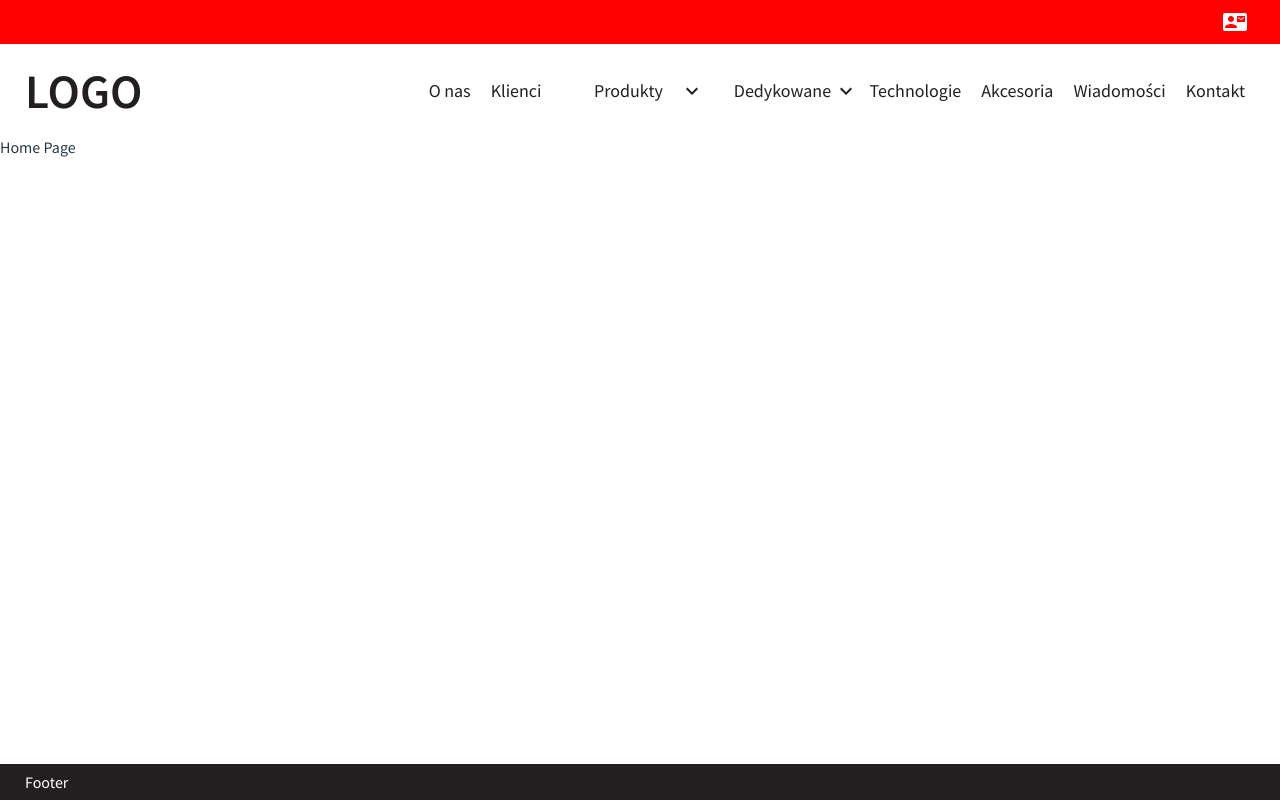
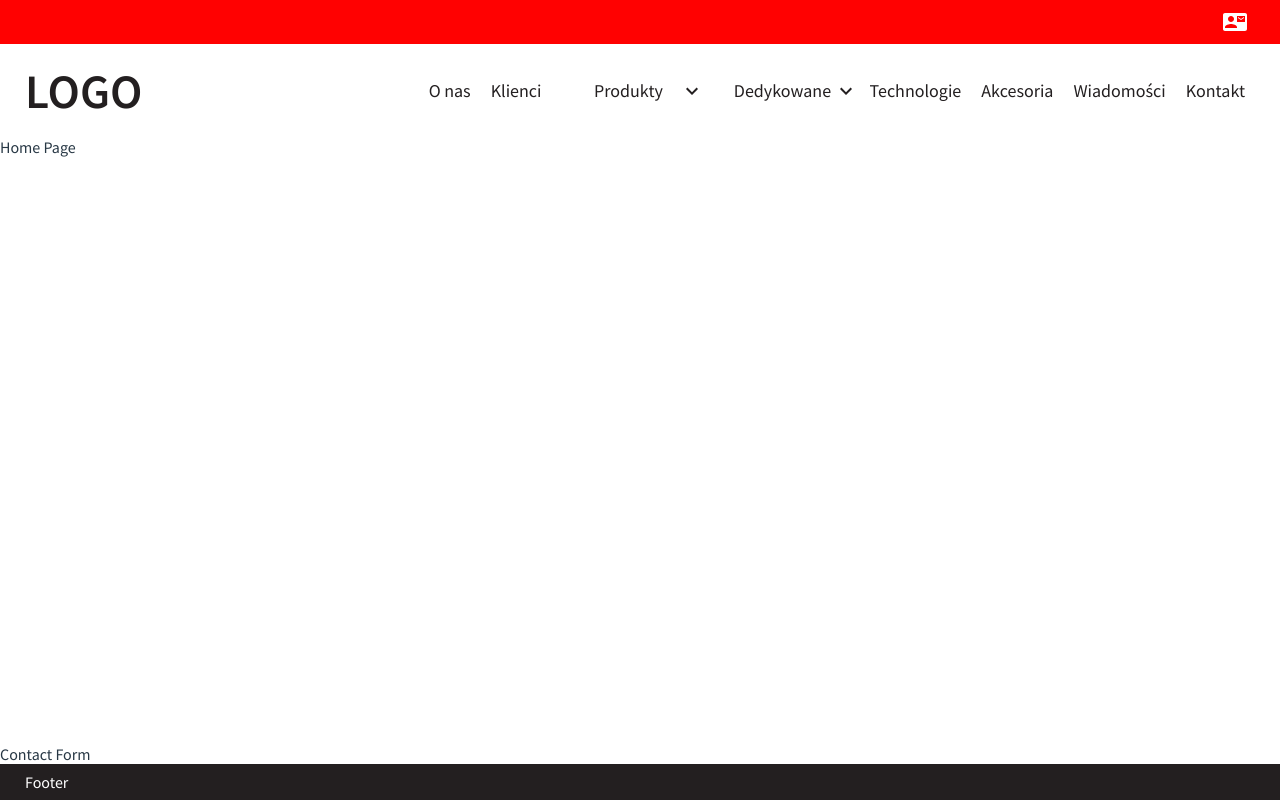
Before and after one commit to krystek77/react-website-client-side, a React (Create React App) app: page / in a window 1280 px wide. Built offline with nearby package versions, Linux system fonts and the light colour scheme.

Commit message:
Add a place for a contact form to the layout

```diff
--- /dev/null
+++ b/src/components/ContactForm/ContactForm.js
@@ -0,0 +1,12 @@
+import React from "react";
+
+import './ContactForm.css';
+
+function ContactForm(){
+    return (
+        <section className="contact-form">
+            Contact Form
+        </section>
+    )
+}
+export default ContactForm;
--- a/src/components/Layout/Layout.js
+++ b/src/components/Layout/Layout.js
@@ -3,6 +3,7 @@ import PropTypes from 'prop-types';
 
 import Toolbar from '../Toolbar/Toolbar';
 import Navigation from '../Navigation/Navigation';
+import ContactForm from '../ContactForm/ContactForm';
 import Footer from '../Footer/Footer';
 
 import './Layout.css';
@@ -15,6 +16,7 @@ function Layout({ children }) {
         <Navigation />
       </div>
       {children}
+      <ContactForm/>
       <Footer />
     </div>
   );
```
Also changed, not shown: src/components/ContactForm/ContactForm.css (added).
